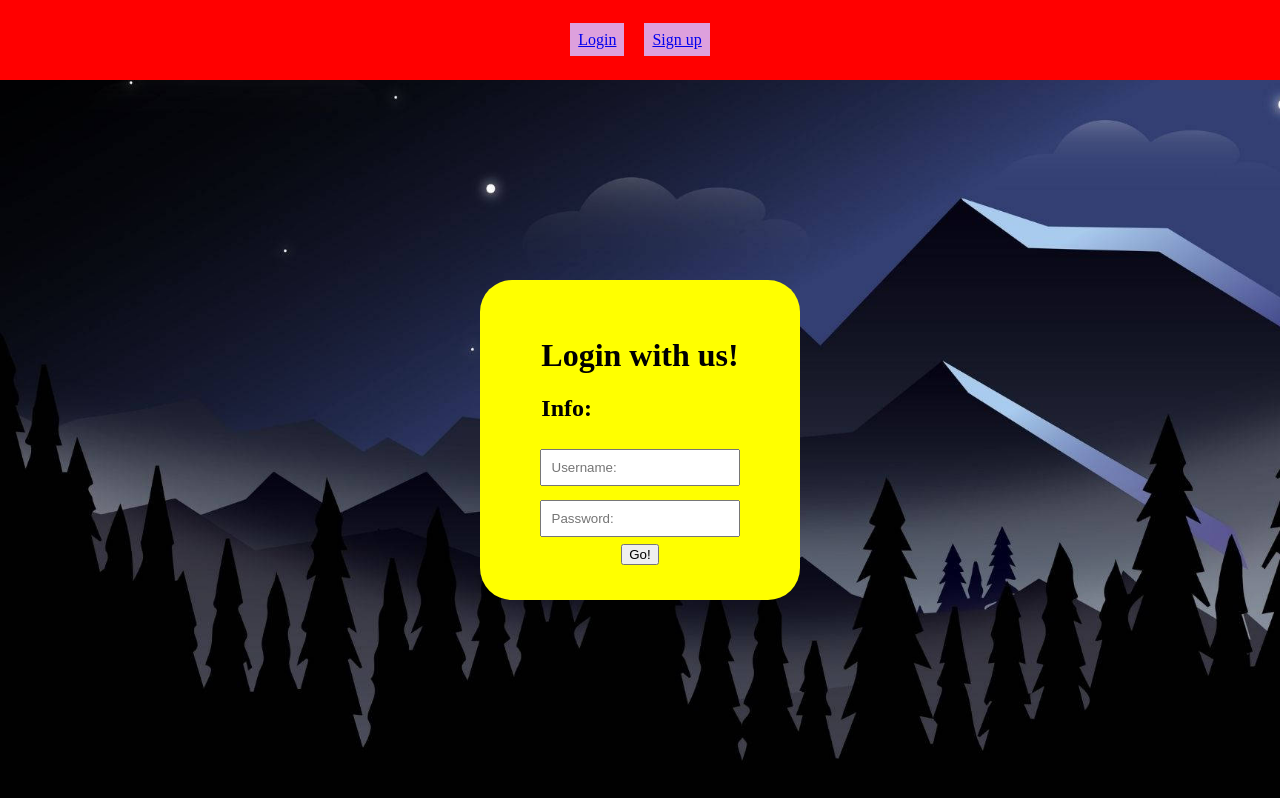
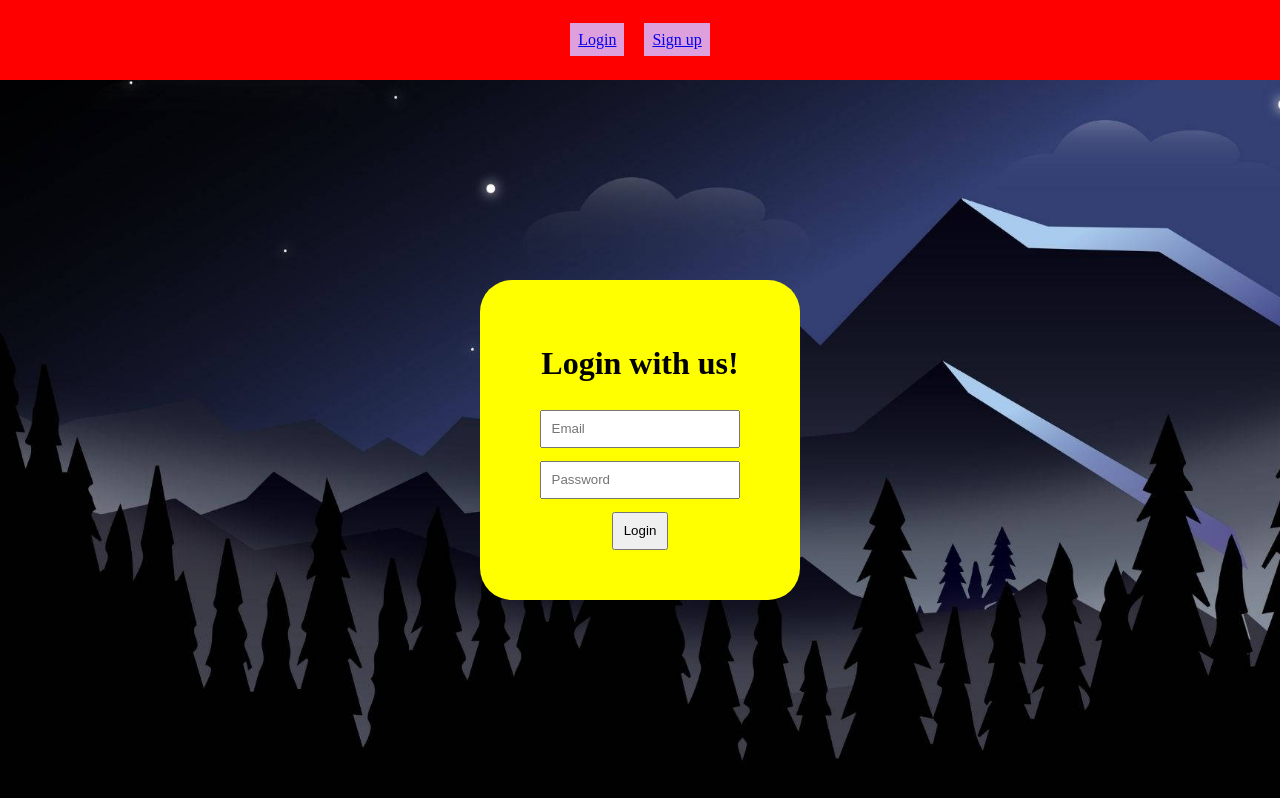
Before and after one commit to 99jack99/Vue-Login, a Vue app: page /login in a window 1280 px wide. Built offline with nearby package versions, Linux system fonts and the light colour scheme.

Commit message:
big advances, yet to solve request

```diff
--- a/package.json
+++ b/package.json
@@ -11,8 +11,10 @@
   "dependencies": {
     "axios": "^1.2.0",
     "pinia": "^2.0.24",
+    "vee-validate": "^4.7.3",
     "vue": "^3.2.41",
-    "vue-router": "^4.1.6"
+    "vue-router": "^4.1.6",
+    "yup": "^0.32.11"
   },
   "devDependencies": {
     "@vitejs/plugin-vue": "^3.2.0",
--- a/src/Store/AuthStore.js
+++ b/src/Store/AuthStore.js
@@ -1,31 +1,55 @@
 // /store/user.js
+import { defineStore } from "pinia";
+import axios from "axios";
 
-import { defineStore } from "pinia";
+export const useAuthStore = defineStore({
+  id: "authStore",
 
-import axios from 'axios'
-
-export const useAuthStore = defineStore("AuthStore", {
-
-  state: () => {
-    return{
-      user: {},
-    }
-  },
-
-  /* getters: {}, */
-
+  state: () => ({
+    // initialize state from local storage to enable user to stay logged in
+    user: "asdad",
+  }),
   actions: {
-
-    login(credentials){
-       try {
-
-        const user = axios.post("url", body);
+    /* async login(username, password) {
+      try {
+        const user = await axios.post("", {
+          username,
+          password
+        });
 
 
-       } catch (error) {
+        this.user = user;
 
-       }
-    }
 
+
+
+      } catch (error) {
+        console.log(error);
+      }
+    }, */
+
+    async login(email, pwd) {
+      try {
+
+        let response = await axios.post(
+          "https://demo.treblle.com/api/v1/auth/login",
+          {
+            email: email,
+            password: pwd,
+          }
+        );
+
+        console.log();
+
+      } catch (error) {
+        console.log(error);
+      }
+    },
+
+    logout() {
+      this.user = null;
+
+      router.push("/account/login");
+    },
   },
 });
--- a/src/main.js
+++ b/src/main.js
@@ -1,16 +1,16 @@
 import { createApp } from 'vue'
+import App from './App.vue'
+import { createPinia } from 'pinia'
 import './style.css'
-import { createPinia } from 'pinia'
+
 
 import router from './router';
-
-
-import App from './App.vue'
 
 
 const pinia = createPinia()
 
 createApp(App)
+.use(pinia)
 .use(router)
 .use(pinia)
 .mount('#app')
--- a/src/pages/Login.vue
+++ b/src/pages/Login.vue
@@ -1,34 +1,55 @@
 <script setup>
+import { ref } from "vue";
 
-import {ref} from 'vue'
+import axios from 'axios'
+
+import { useAuthStore } from "../Store/AuthStore";
 
 
-const userData = ref({
-  name : "",
-  email: "",
-  password : ""
-})
+const userEmail = ref("")
+const userPassword = ref("")
+
+const verifier = () =>{
+  if (userEmail.value == "" || userPassword.value == "") {
+     return alert("Rellena los campos")
+  }
+
+  const res = axios.post('https://demo.treblle.com/api/v1/auth/login',{
+    email : userEmail,
+    password : userPassword
+  })
+  .then(
+    res => res.json())
+
+    if (res.success) {
+      console.log("BIEN", res.status);
+    }
+    else{
+      console.log("No", res.status);
+    }
 
 
+  /* console.log(userEmail);
+  console.log(userPassword); */
+}
 
 </script>
 
 <template>
   <div id="wall">
-
     <div class="loginCard">
-
       <div class="title">
         <h1>Login with us!</h1>
-        <h2>Info: {{userData.name}}</h2>
       </div>
 
-        <div class="body">
-          <input class="bodyItem" type="text" placeholder="Username:">
-          <input class="bodyItem" type="text" placeholder="Password:">
-          <button type="submit"> Go!</button>
-        </div>
+      <div>
+        <form @submit.prevent class="body">
+          <input v-model="userEmail" class="bodyItem" type="text" placeholder="Email" />
+          <input v-model="userPassword" class="bodyItem" type="password" placeholder="Password" />
 
+          <button type="submit" v-on:click="verifier()" class="bodyItem">Login</button>
+        </form>
+      </div>
     </div>
   </div>
 </template>
@@ -44,7 +65,7 @@ const userData = ref({
   border-radius: 0.5em;
 }
 
-.loginCard{
+.loginCard {
   width: 20em;
   height: 20em;
   background-color: yellow;
@@ -66,4 +87,6 @@ const userData = ref({
   margin: 0.5em;
   padding: 0.7em;
 }
+
+
 </style>
```
Also changed, not shown: 1 other file (tests, documents, lock files or other folders).
